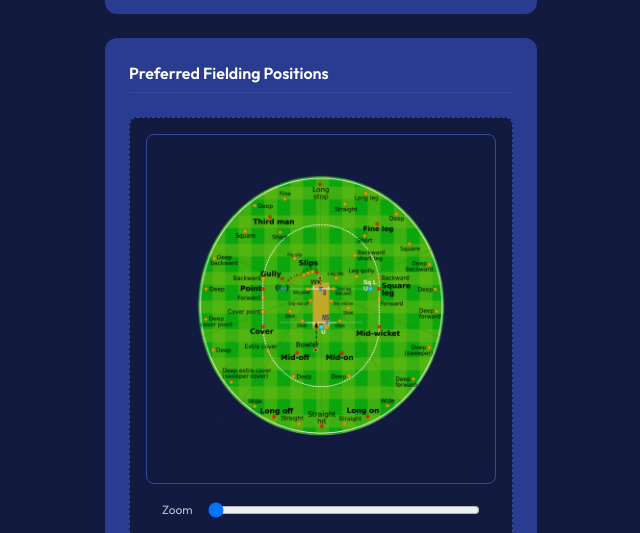
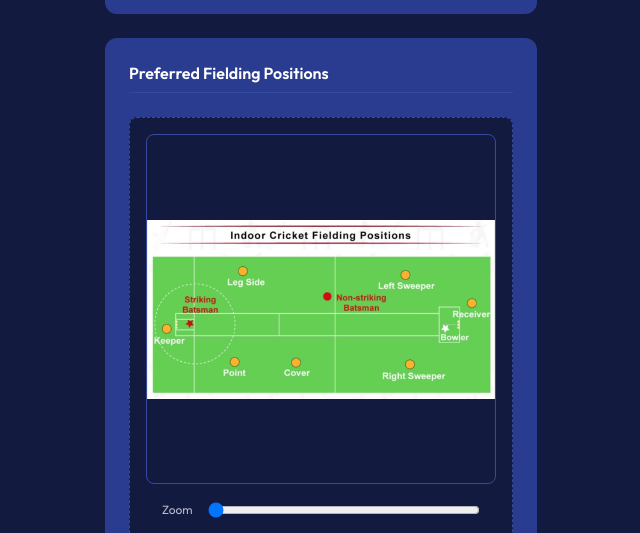
Before and after one commit to Kundan-23/gicl, a React (Vite) app: page /onboarding/step4 in a window 1280 px wide. Shown: the part 1440-1973 px from the top of the page, without its empty margins (319-959 px from the left). Built offline with nearby package versions, Linux system fonts and the light colour scheme; no server answers.

Commit message:
update: use new field-map image and remove circular clip styling

```diff
--- a/src/pages/PlayerOnboarding/Step4_PlayerProfile.jsx
+++ b/src/pages/PlayerOnboarding/Step4_PlayerProfile.jsx
@@ -381,7 +381,7 @@ const Step4_PlayerProfile = () => {
                     width: '100%',
                     height: '100%',
                     objectFit: 'contain',
-                    borderRadius: '50%',
+                    borderRadius: 'var(--radius-md)',
                     display: 'block'
                   }}
                 />
```
Also changed, not shown: public/images/field-map.png.
